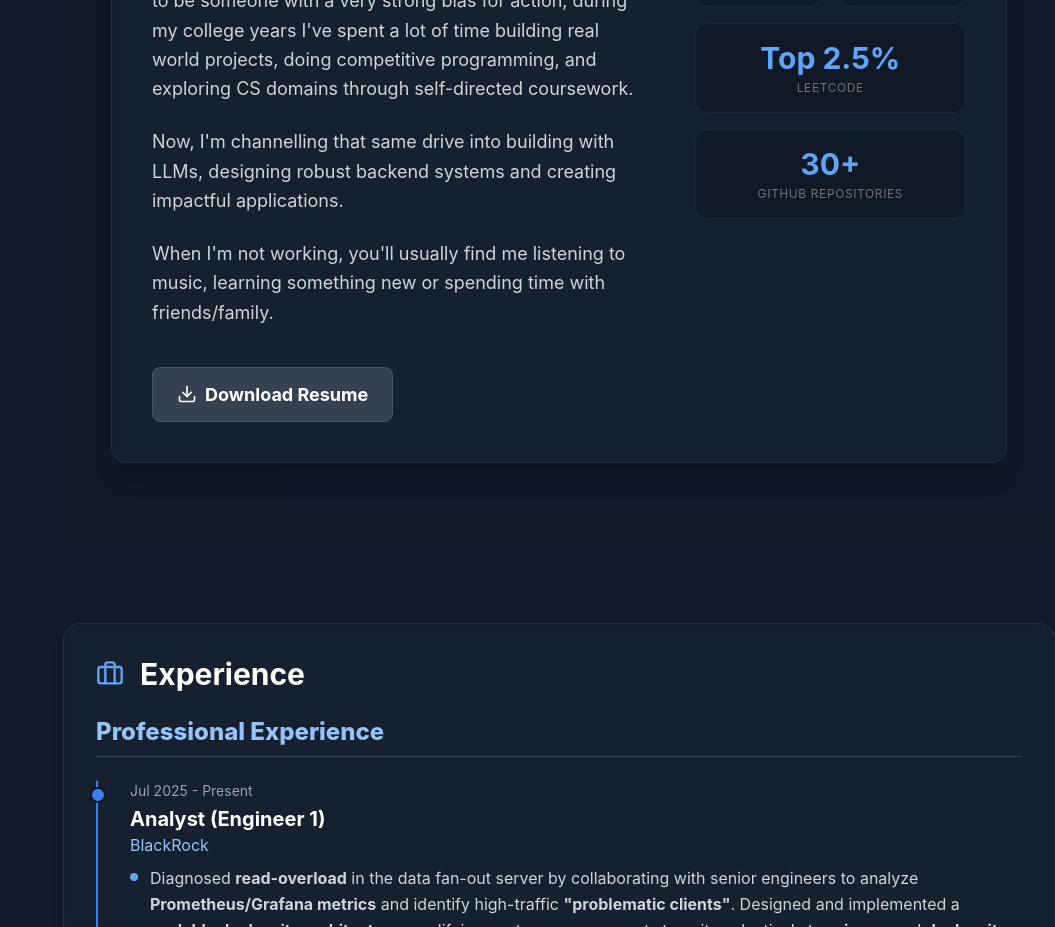
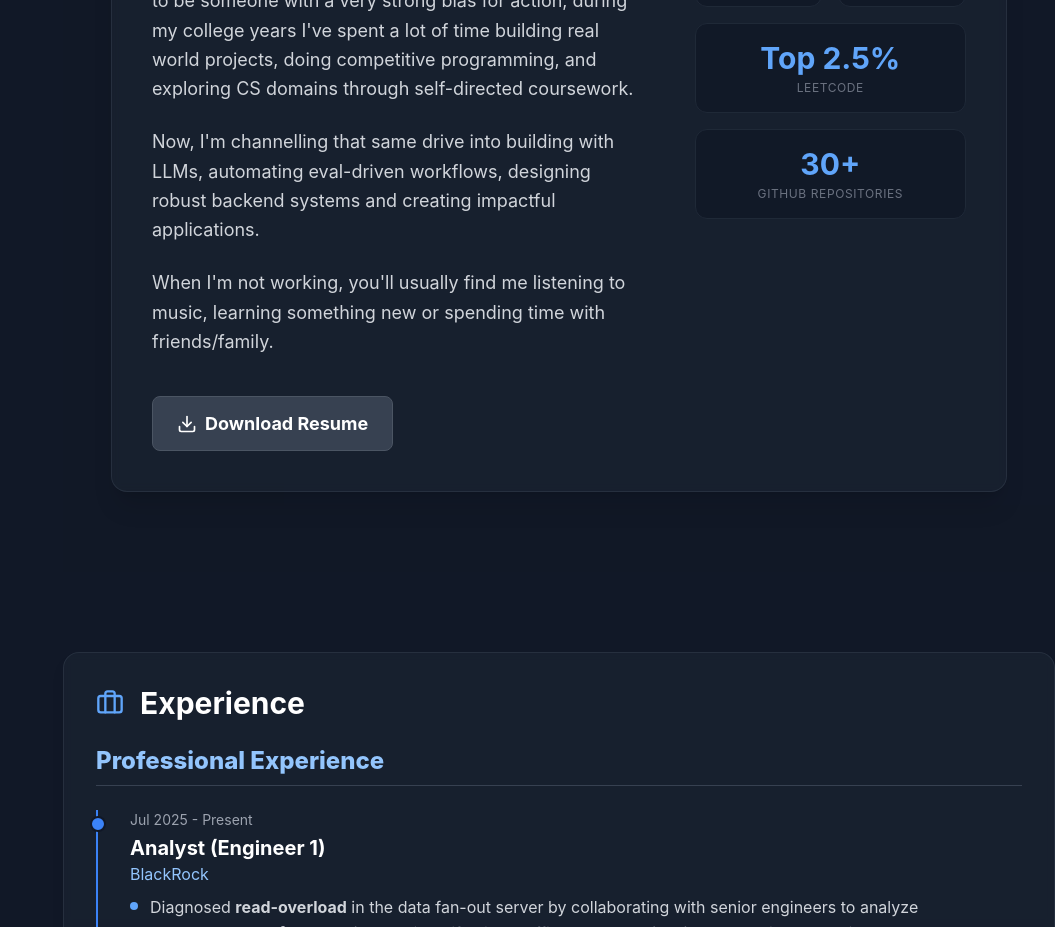
Before and after one commit to Gaurishh/portfolio-website, a Next.js app: page / in a window 1280 px wide. Shown: the part 1020-1947 px from the top of the page, without its empty margins (225-1280 px from the left). Built offline with nearby package versions, Linux system fonts and the light colour scheme.

Commit message:
Update AboutSection with new project focus
Expanded the description of current projects to include automating eval-driven workflows.

```diff
--- a/components/AboutSection.js
+++ b/components/AboutSection.js
@@ -60,7 +60,7 @@ const AboutSection = () => {
                                     I&apos;m a <strong>CSE</strong> graduate from <strong>NIT Delhi</strong>, and I consider myself to be someone with a very strong bias for action, during my college years I've spent a lot of time building real world projects, doing competitive programming, and exploring CS domains through self-directed coursework.
                                 </p>
                                 <p>
-                                    Now, I&apos;m channelling that same drive into building with LLMs, designing robust backend systems and creating impactful applications.
+                                    Now, I&apos;m channelling that same drive into building with LLMs, automating eval-driven workflows, designing robust backend systems and creating impactful applications.
                                 </p>
                                 <p>
                                     When I&apos;m not working, you&apos;ll usually find me listening to music, learning something new or spending time with friends/family.
```
